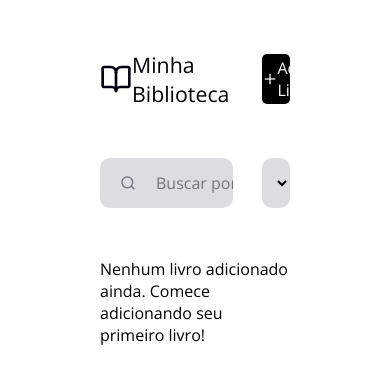
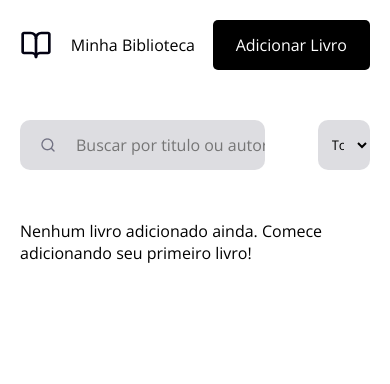
Before and after one commit to rafamoreira11/library-management, a React (Vite) app: page / in a window 390 px wide. Shown: the top 384 px of the page. Built offline with nearby package versions, Linux system fonts and the light colour scheme.

Commit message:
Adicionando responsividade ao header

```diff
--- a/src/components/header/header.css
+++ b/src/components/header/header.css
@@ -32,3 +32,47 @@ header{
   background-color: #000;
   color: white;
 }
+
+@media screen and (max-width: 390px) {
+  .home-conteiner{
+    padding: 20px;
+  }
+
+  .header-logo{
+    width: 50%;
+  }
+
+  .header-button{
+    width: 45%;
+  }
+
+  .header-logo-name{
+    font-size: 12pt;
+  }
+
+  .plus-icon{
+    display: none;
+  }
+}
+
+@media screen and (min-width : 391px) and (max-width: 420px) {
+  .home-conteiner{
+    padding: 20px;
+  }
+
+  .header-logo{
+    width: 45%;
+  }
+
+  .header-button{
+    width: 40%;
+  }
+
+  .header-logo-name{
+    font-size: 12pt;
+  }
+
+  .plus-icon{
+    display: none;
+  }
+}
--- a/src/components/header/index.jsx
+++ b/src/components/header/index.jsx
@@ -13,7 +13,7 @@ function Header() {
                 <h1 className="header-logo-name">Minha Biblioteca</h1>
             </article>
             <article className="header-button">
-                <img src={Plus} alt="plus-icon" />
+                <img src={Plus} alt="plus-icon" className='plus-icon'/>
                 <p className="header-button-text">Adicionar Livro</p>
             </article>
         </header>
```
